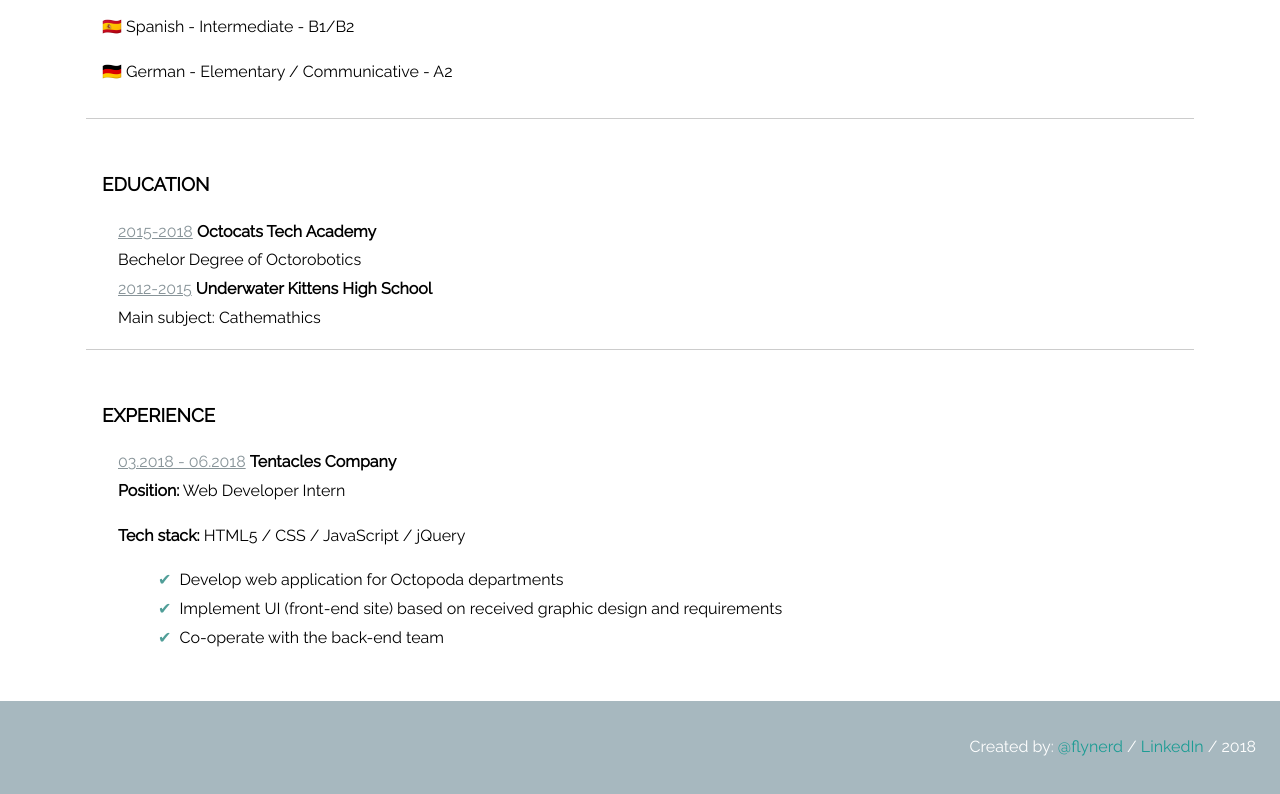
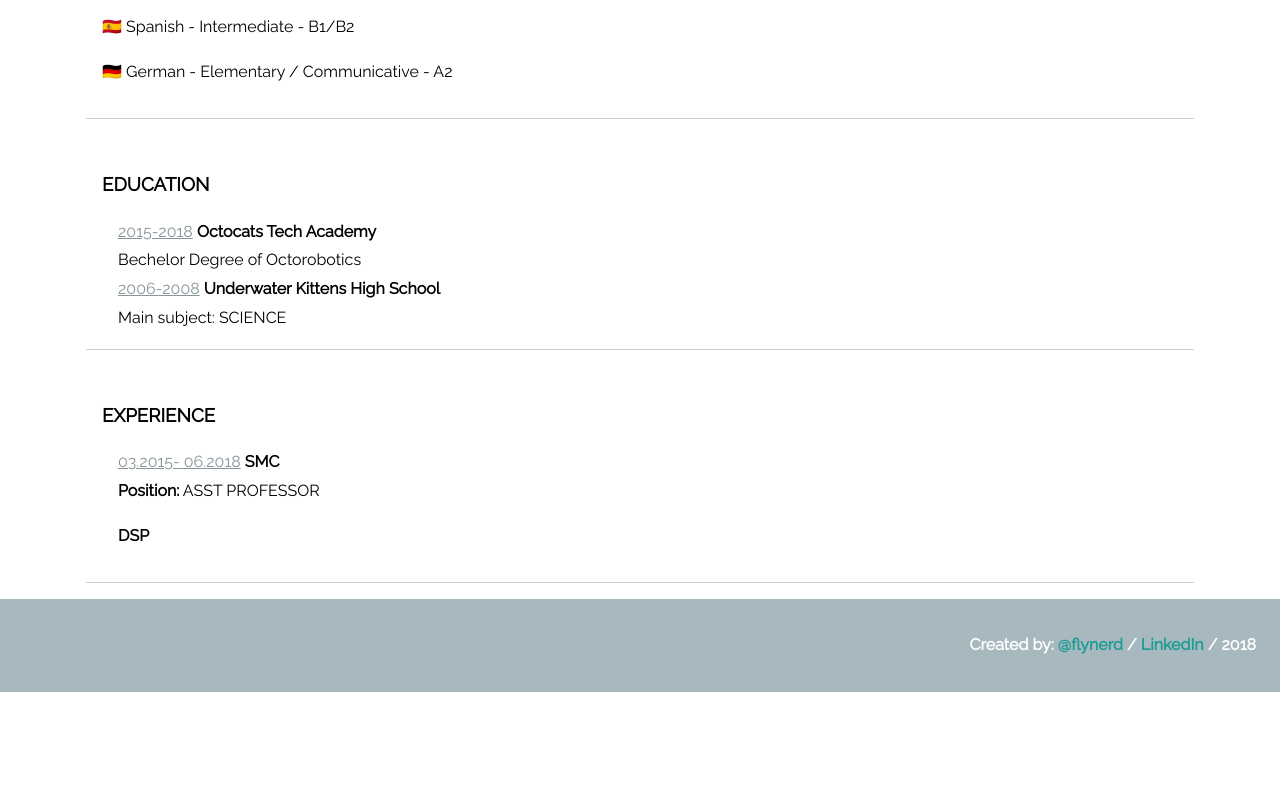
Before and after one commit to vidu22-github/resume, a plain HTML site: page index.html in a window 1280 px wide. Shown: the part 1498-2292 px from the top of the page. After the commit the page ends 2190 px from the top, so only its background shows below. Drawn offline with Linux system fonts and the light colour scheme.

Commit message:
Update index.html

```diff
--- a/index.html
+++ b/index.html
@@ -115,10 +115,10 @@
       </article>
       <article>
         <div class='school'>
-          <span>2012-2015</span> <strong>Underwater kittens high school</strong>
+          <span>2006-2008</span> <strong>Underwater kittens high school</strong>
         </div>
         <div>
-          Main subject: Cathemathics
+          Main subject: SCIENCE
         </div>
       </article>
     </section>
@@ -126,14 +126,12 @@
       <h3>Experience</h3>
       <article>
         <div class='job-title'>
-          <span>03.2018 - 06.2018</span> <strong>Tentacles Company</strong><br> <strong>Position:</strong> Web developer Intern
+          <span>03.2015- 06.2018</span> <strong>SMC</strong><br> <strong>Position:</strong> ASST PROFESSOR
         </div>
         <div>
-          <p><strong>Tech stack:</strong> HTML5 / CSS / JavaScript / jQuery</p>
+          <p><strong>DSP</p>
           <ul class="job-description">
-            <li>Develop web application for Octopoda departments</li>
-            <li>Implement UI (front-end site) based on received graphic design and requirements</li>
-            <li>Co-operate with the back-end team </li>
+
           </ul>
         </div>
       </article>
```
